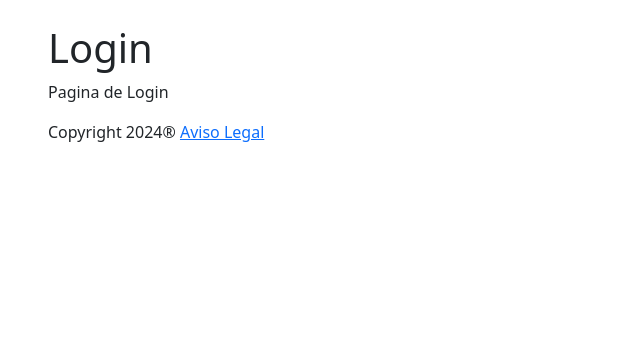
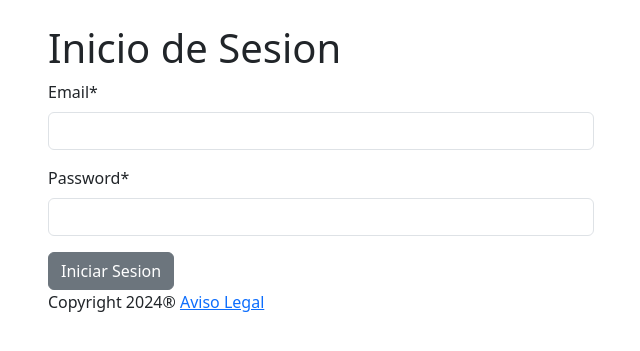
Before and after one commit to alxserrano93/IG-Proyect, a Django app: page /login/ in a window 1280 px wide. Shown: the part 152-503 px from the top of the page, without its empty margins (34-674 px from the left). Run offline with Django 5.2, Linux system fonts and the light colour scheme; some libraries are stand-ins or nearby versions.

Commit message:
Adding Login Form and button for Logout session

```diff
--- a/instagram/forms.py
+++ b/instagram/forms.py
@@ -23,3 +23,8 @@ class RegistrationForm(forms.ModelForm):
         user.save()
 
         return user
+
+
+class LoginForm(forms.Form):
+    username = forms.CharField(label="Email")
+    password = forms.CharField(label="Password", widget=forms.PasswordInput())
--- a/instagram/templates/_includes/_header.html
+++ b/instagram/templates/_includes/_header.html
@@ -5,9 +5,14 @@
         <nav>
             <ul>
                 <li><a href="{% url 'home' %}">Inicio</a></li>
-                <li><a href="{% url 'login' %}">Login</a></li>
-                <li><a href="{% url 'register' %}">Registro</a></li>
+                {% if not request.user.is_authenticated %}
+                    <li><a href="{% url 'login' %}">Login</a></li>
+                    <li><a href="{% url 'register' %}">Registro</a></li>
+                {% endif %}
                 <li><a href="{% url 'contact' %}">Contacto</a></li>
+                {% if request.user.is_authenticated %}
+                 <li><a href="{% url 'logout' %}">Cerrar Sesion</a></li>
+                {% endif %}
             </ul>
         </nav>
     </div>
--- a/instagram/templates/general/login.html
+++ b/instagram/templates/general/login.html
@@ -1,5 +1,6 @@
 {% extends "general/layout.html" %}
 
+{% load crispy_forms_tags %}
 
 {% block head_title %}Bienvenido al InstaCon {% endblock  %}
 
@@ -7,7 +8,16 @@
     <div class="container">
         {% include '_includes/_messages.html' %}
 
-        <h1>Login</h1>
-        <p>Pagina de Login </p>
+        <h1>Inicio de Sesion</h1>
+        <form action="" method="post">
+            {% csrf_token %}
+            <div class="row">
+                <div class = "col-12 col-sm-6">
+                    {{ form.username|as_crispy_field }}
+                    {{ form.password|as_crispy_field }}
+                </div>
+            </div>
+            <button class="btn btn-secondary">Iniciar Sesion</button>
+        </form>
     </div>
 {% endblock  %}
--- a/instagram/urls.py
+++ b/instagram/urls.py
@@ -1,11 +1,12 @@
 from django.contrib import admin
 from django.urls import path
 
-from .views import HomeView, LoginView, RegisterView, LegalView, ContactView
+from .views import HomeView, LoginView, RegisterView, LegalView, ContactView, logout_view
 
 urlpatterns = [
     path('', HomeView.as_view(), name = 'home'),
     path('login/', LoginView.as_view(), name = 'login'),
+    path('logout/', logout_view, name='logout'),
     path('register/', RegisterView.as_view(), name = 'register'),
     path('contact/', ContactView.as_view(), name = 'contact'),
     path('legal/', LegalView.as_view(), name = 'legal'),
--- a/instagram/views.py
+++ b/instagram/views.py
@@ -1,20 +1,39 @@
-from django. shortcuts import render
+from django. shortcuts import render, HttpResponseRedirect
 
 from django.views.generic import TemplateView
-from django.views.generic.edit import CreateView
+from django.views.generic.edit import CreateView, FormView
 from django.contrib.auth.models import User
 from django.contrib import messages
+from django.contrib.auth import login, authenticate, logout
 
-from django.urls import reverse_lazy
-from .forms import RegistrationForm
+from django.urls import reverse_lazy, reverse
+from .forms import RegistrationForm, LoginForm
 
 
 class HomeView(TemplateView):
     template_name = "general/home.html"
 
 
-class LoginView(TemplateView):
+
+class LoginView(FormView):
     template_name = "general/login.html"
+    form_class = LoginForm
+
+    def form_valid(self, form):
+        usuario = form.cleaned_data.get('username')
+        password = form.cleaned_data.get('password')
+        user = authenticate(username=usuario, password=password)
+
+        if user is not None:
+            login(self.request, user)
+            messages.add_message(self.request, messages.SUCCESS, f'Bienvenido de nuevo {user.username}')
+            return HttpResponseRedirect(reverse('home'))
+
+        else:
+            messages.add_message(
+                self.request, messages.ERROR, 'Usuario no valido o contraseña no valida')
+            return super(LoginView, self).form_invalid(form)
+
 
 
 class RegisterView(CreateView):
@@ -30,9 +49,18 @@ class RegisterView(CreateView):
         return response # Retorna la respuesta para que se ejecute la redirección
 
 
+
 class LegalView(TemplateView):
     template_name = "general/legal.html"
 
 
+
 class ContactView(TemplateView):
     template_name = "general/contact.html"
+
+
+
+def logout_view(request):
+    logout(request)
+    messages.add_message(request, messages.INFO, "Se ha cerrado sesión correctamente.")
+    return HttpResponseRedirect(reverse('home'))
```
Also changed, not shown: db.sqlite3.
